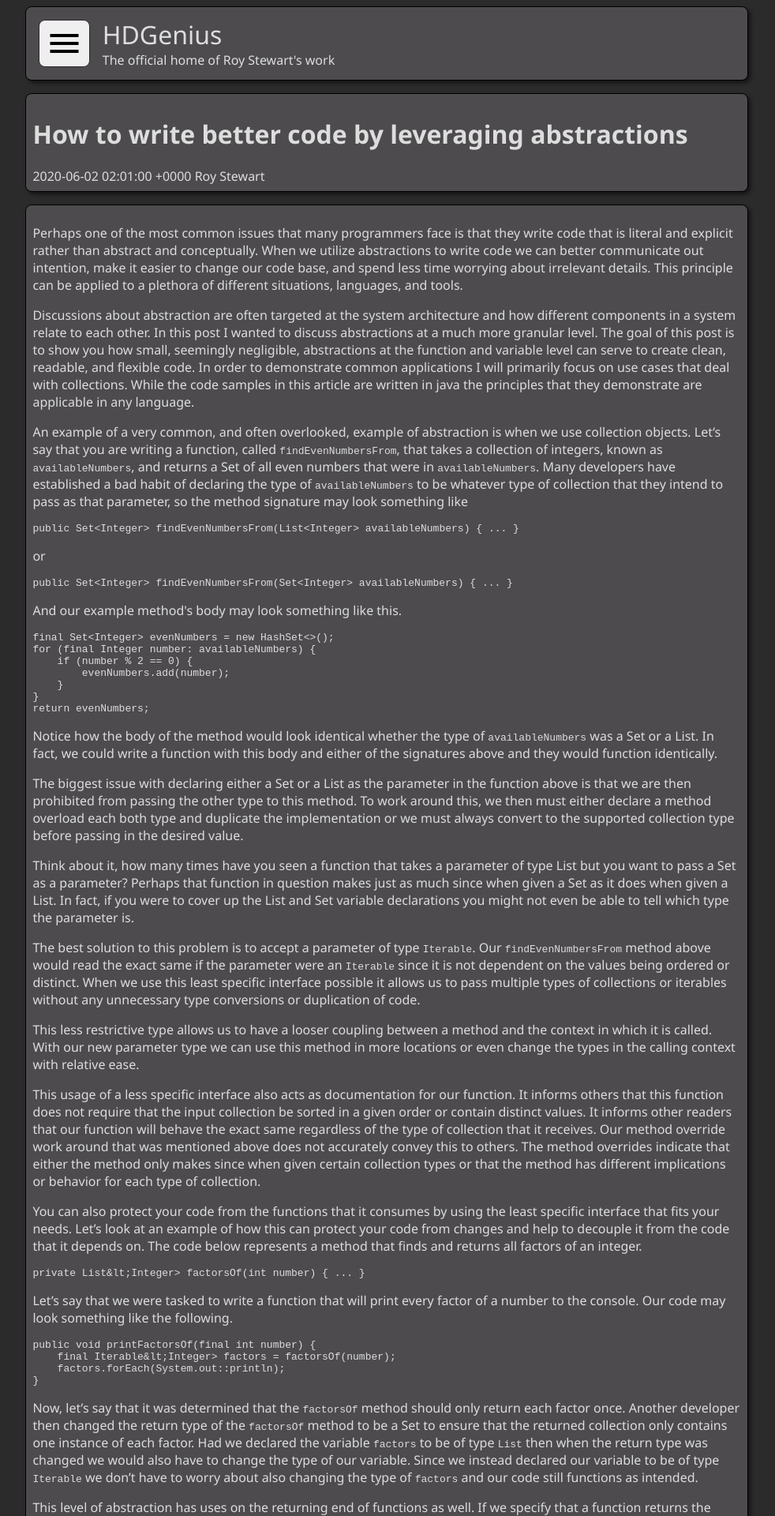
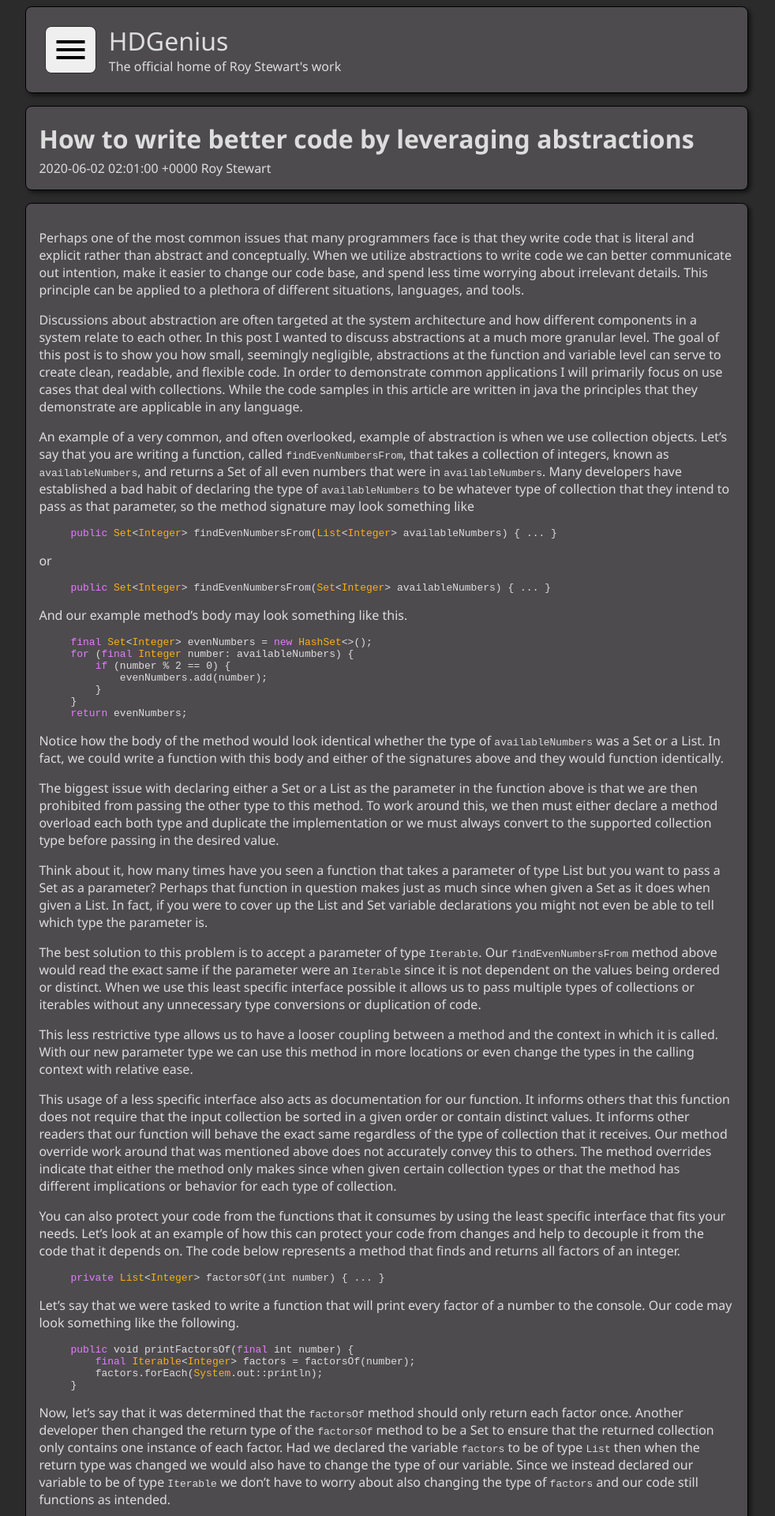
Before and after one commit to roy-stewart/roy-stewart.github.io, a Jekyll site: the page built from _posts/2020-06-01-how-to-write-better-code-by-leveraging-abstractions.markdown, in a window 1280 px wide. Shown: the top 1920 px of the page at 79% size, without its empty margins (150-1132 px from the left). Built offline with Jekyll 4.4.1, drawn with Linux system fonts in a browser that asks for light colours; some of the changed text lies outside the part shown.

Commit message:
Added syntax highlighting for code blocks

````diff
--- a/_posts/2020-06-01-how-to-write-better-code-by-leveraging-abstractions.markdown
+++ b/_posts/2020-06-01-how-to-write-better-code-by-leveraging-abstractions.markdown
@@ -10,19 +10,19 @@
 
 An example of a very common, and often overlooked, example of abstraction is when we use collection objects. Let's say that you are writing a function, called <code>findEvenNumbersFrom</code>, that takes a collection of integers, known as <code>availableNumbers</code>, and returns a Set of all even numbers that were in <code>availableNumbers</code>. Many developers have established a bad habit of declaring the type of <code>availableNumbers</code> to be whatever type of collection that they intend to pass as that parameter, so the method signature may look something like
 
-```java
+{% highlight java %}
 public Set<Integer> findEvenNumbersFrom(List<Integer> availableNumbers) { ... }
-```
+{% endhighlight %}
 
 or
 
-```
+{% highlight java %}
 public Set<Integer> findEvenNumbersFrom(Set<Integer> availableNumbers) { ... }
-```
+{% endhighlight %}
 
-<p> And our example method's body may look something like this.</p>
+And our example method's body may look something like this.
 
-```
+{% highlight java %}
 final Set<Integer> evenNumbers = new HashSet<>();
 for (final Integer number: availableNumbers) {
     if (number % 2 == 0) {
@@ -30,7 +30,7 @@
     }
 }
 return evenNumbers;
-```
+{% endhighlight %}
 
 Notice how the body of the method would look identical whether the type of <code>availableNumbers</code> was a Set or a List. In fact, we could write a function with this body and either of the signatures above and they would function identically.
 
@@ -46,18 +46,18 @@
 
 You can also protect your code from the functions that it consumes by using the least specific interface that fits your needs. Let's look at an example of how this can protect your code from changes and help to decouple it from the code that it depends on. The code below represents a method that finds and returns all factors of an integer.
 
-```
-private List&lt;Integer> factorsOf(int number) { ... }
-```
+{% highlight java %}
+private List<Integer> factorsOf(int number) { ... }
+{% endhighlight %}
 
 Let's say that we were tasked to write a function that will print every factor of a number to the console. Our code may look something like the following.
 
-```
+{% highlight java %}
 public void printFactorsOf(final int number) {
-    final Iterable&lt;Integer> factors = factorsOf(number);
+    final Iterable<Integer> factors = factorsOf(number);
     factors.forEach(System.out::println);
 }
-```
+{% endhighlight %}
 
 Now, let's say that it was determined that the <code>factorsOf</code> method should only return each factor once. Another developer then changed the return type of the <code>factorsOf</code> method to be a Set to ensure that the returned collection only contains one instance of each factor. Had we declared the variable <code>factors</code> to be of type <code>List</code> then when the return type was changed we would also have to change the type of our variable. Since we instead declared our variable to be of type <code>Iterable</code> we don't have to worry about also changing the type of <code>factors</code> and our code still functions as intended.
 
@@ -65,9 +65,9 @@
 
 Let's say that we have built a custom Iterable, called DataRecordIterable, to iterate over data records in a system. We have a function that creates a new instance of DataRecordIterable. The declaration may look like the following.
 
-```
+{% highlight java %}
 public DataRecordIterable createIteratorForCurrentRecords() { ... }
-```
+{% endhighlight %}
 
 While the above code does in fact work, you should ask yourself an important question. Would I still be able to use this function and would it make sense if it returned <em>some super class here</em>? We should return the least specific type that contains the desired functionality. Perhaps this DataRecordIterable contains some valuable connection information or metadata. In that case we might very well want to return the type DataRecordIterable. On the other hand, if this return value is only intended to be used to iterate over the records in a system, then we should likely return an Iterable rather than specific the implementation.
 
--- /dev/null
+++ b/_sass/highlighting.scss
@@ -0,0 +1,10 @@
+code {
+  // keywords
+  .k, .kd {
+    color: #e57bff;
+  }
+
+  .nc {
+    color: #faaf15;
+  }
+}
--- a/_sass/variables.scss
+++ b/_sass/variables.scss
@@ -14,4 +14,4 @@
 
 $block-spacing: 1rem;
 
-$block-padding: $block-spacing / 2;
+$block-padding: 1rem;
--- a/main.scss
+++ b/main.scss
@@ -14,6 +14,9 @@
 }
 
 h1 {
+
+    margin: 0.3em 0;
+    line-height: 1em;
     font-size: 2rem;
     font-weight: bold;
 }
@@ -22,3 +25,4 @@
 @import 'gallery';
 
 @import 'blog';
+@import "highlighting";
````
Also changed, not shown: _sass/post.scss (added).
